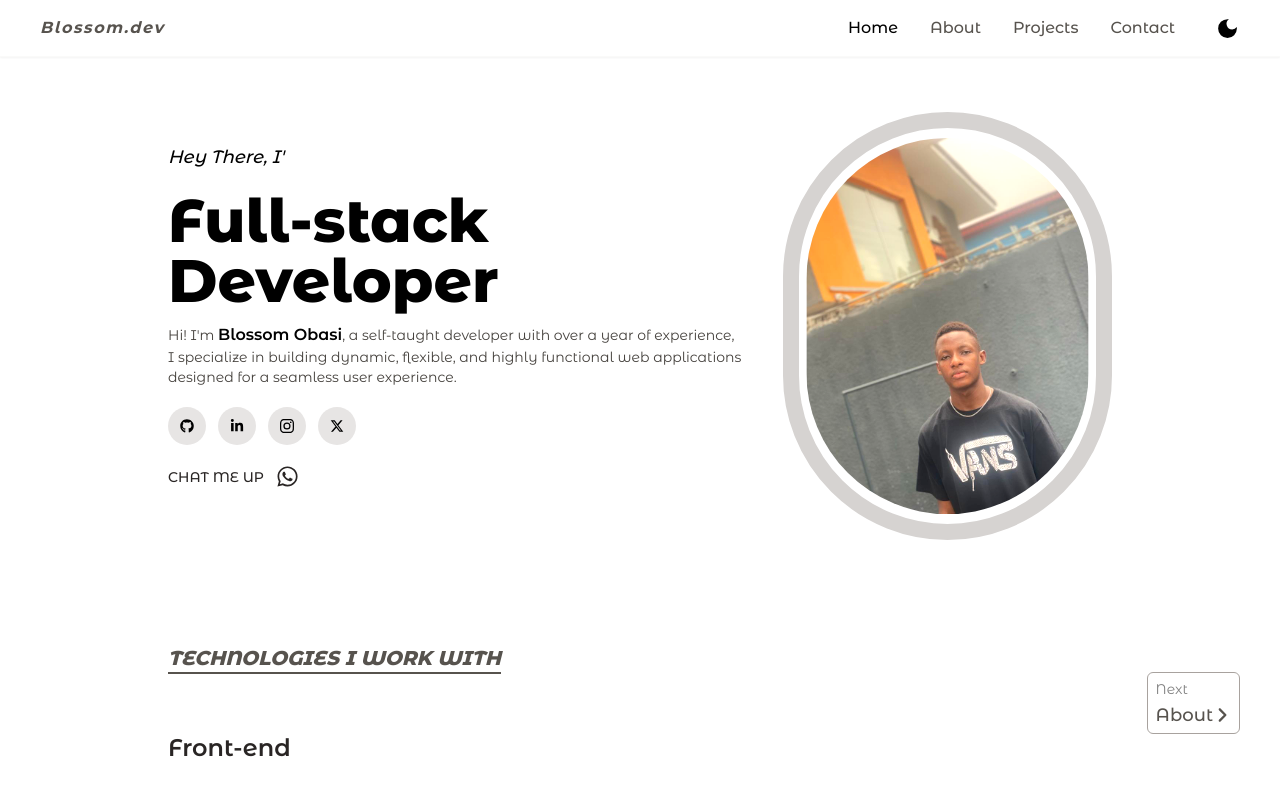
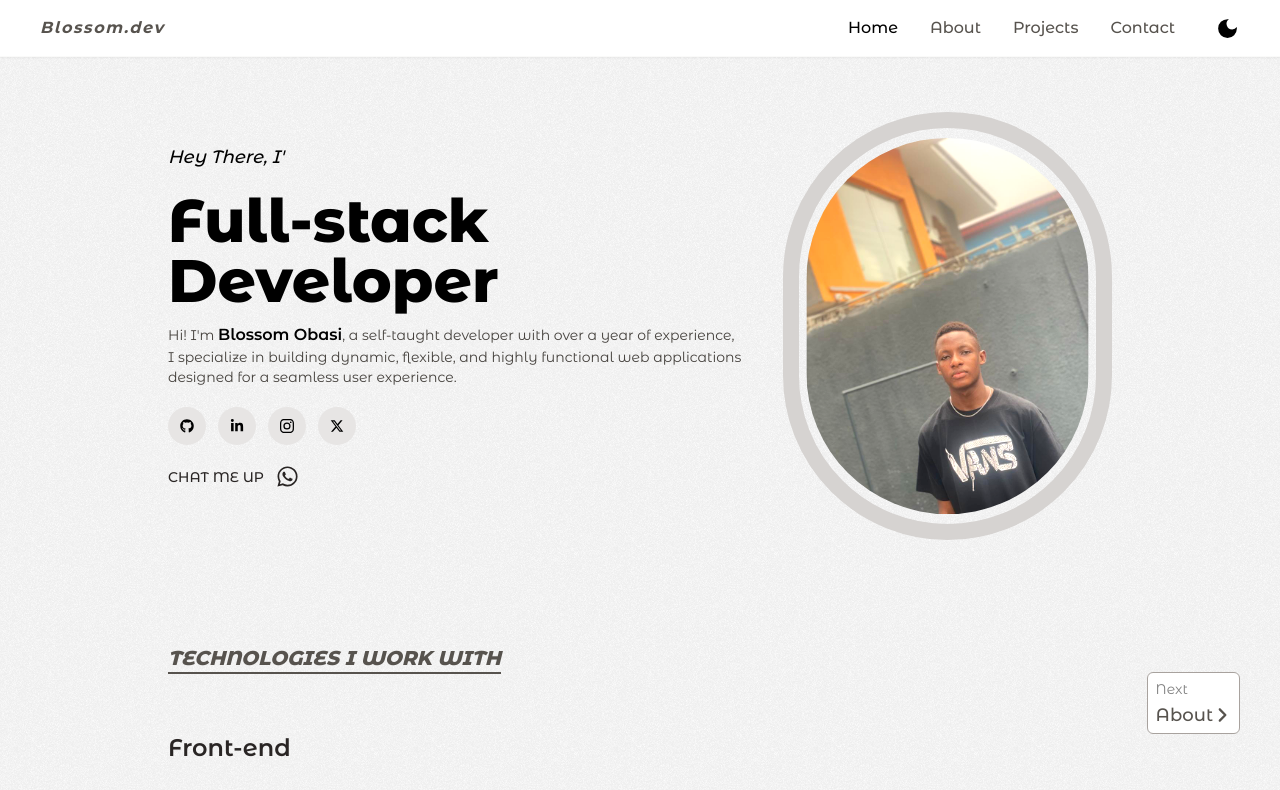
Before and after one commit to blossomobasi/blossoms-portfolio, a Next.js app: page / in a window 1280 px wide. Shown: the top 790 px of the page. Built offline with nearby package versions, Linux system fonts and the light colour scheme.

Commit message:
add background image to body elemtn and add animation

```diff
--- a/src/app/globals.css
+++ b/src/app/globals.css
@@ -10,3 +10,23 @@ input:focus-within,
 textarea:focus-within {
     outline: none;
 }
+
+body {
+    background-image: url("/images/noise.png");
+    background-size: 200px 200px;
+    background-position: 0 0;
+}
+
+.path {
+    stroke-dasharray: 500px 100px;
+    animation: animate 100s linear infinite alternate-reverse;
+}
+
+@keyframes animate {
+    from {
+        stroke-dashoffset: 0;
+    }
+    to {
+        stroke-dashoffset: 12433.8193359375;
+    }
+}
```
